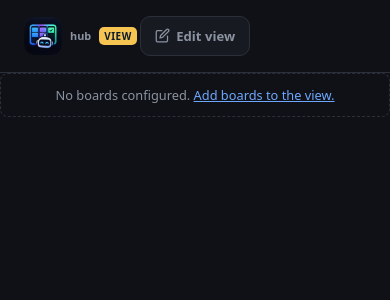
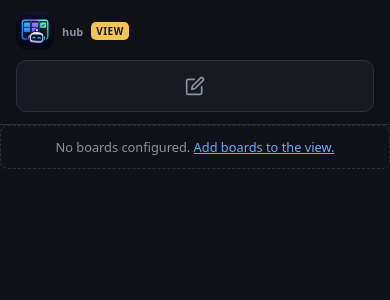
Before and after one commit to rennancockles/kanbai, a FastAPI app: template kanbai/web/templates/view.html in a window 390 px wide. Shown: the top 300 px of the page. Run offline with FastAPI, Linux system fonts and the light colour scheme; the template is opened without the code that fills it, so the values that code supplies are empty; parts of the project's set-up code (start-up, migrations or seed data) failed here and were passed over.

Commit message:
feat: melhorar UX e UI no mobile (120)

```diff
--- a/kanbai/web/static/style.css
+++ b/kanbai/web/static/style.css
@@ -781,3 +781,64 @@ body.hide-backlog #toggle-backlog .icon-eye-off { display: inline; }
 @keyframes ai-command-spin {
   to { transform: rotate(360deg); }
 }
+
+/* Narrow screens (phones): stack the topbar, make actions icon-only with touch-sized targets,
+   and let the toolbar filters wrap. 16px inputs stop iOS Safari zooming in on focus. */
+@media (max-width: 720px) {
+  .topbar {
+    grid-template-columns: 1fr;
+    gap: 0.6rem;
+    padding: 0.75rem 1rem;
+  }
+  .topbar-left { flex-wrap: wrap; }
+  .topbar .ai-command {
+    grid-column: 1;
+    justify-self: stretch;
+  }
+  .ai-command input { flex: 1; width: auto; min-width: 0; }
+
+  .board-actions {
+    justify-content: space-between;
+    overflow-x: auto;
+  }
+  .board-actions .icon-btn {
+    flex: 1;
+    justify-content: center;
+    min-height: 44px;
+    min-width: 44px;
+    padding: 0.5rem;
+  }
+  .board-actions .icon-btn .icon { width: 20px; height: 20px; }
+  /* icon-only: keep the label for screen readers */
+  .board-actions .icon-btn span {
+    position: absolute;
+    width: 1px;
+    height: 1px;
+    overflow: hidden;
+    clip: rect(0 0 0 0);
+    white-space: nowrap;
+  }
+
+  .toolbar {
+    flex-wrap: wrap;
+    padding: 0.75rem 1rem 0;
+  }
+  .toolbar .search { flex: 1 1 100%; max-width: none; }
+  .toolbar .label-filter,
+  .toolbar .type-filter { flex: 1 1 0; min-width: 0; }
+
+  .toolbar .search,
+  .toolbar .label-filter,
+  .toolbar .type-filter,
+  .ai-command input,
+  .board-switcher,
+  .category-filter {
+    font-size: 16px;
+    min-height: 40px;
+  }
+  .category-filter { max-width: 40vw; }
+  .board-switcher { max-width: 100%; min-width: 0; }
+
+  .board { padding: 1rem; }
+  .hub { padding: 1rem; }
+}
--- a/kanbai/web/templates/board.html
+++ b/kanbai/web/templates/board.html
@@ -125,6 +125,8 @@
           animation: 150,
           draggable: '.card',        // ignore the "empty" placeholder in index math
           ghostClass: 'card-ghost',
+          delay: 150,                // long-press to drag on touch, so swiping still scrolls
+          delayOnTouchOnly: true,
           onEnd: function (evt) {
             var id = evt.item.getAttribute('data-id');
             var column = evt.to.getAttribute('data-column');
--- a/kanbai/web/templates/view.html
+++ b/kanbai/web/templates/view.html
@@ -113,6 +113,8 @@
             animation: 150,
             draggable: '.card',
             ghostClass: 'card-ghost',
+            delay: 150,
+            delayOnTouchOnly: true,
             onEnd: function (evt) {
               var id = evt.item.getAttribute('data-id');
               var column = evt.to.getAttribute('data-column');
```
Also changed, not shown: tests/test_web.py (+22 -0 lines).
